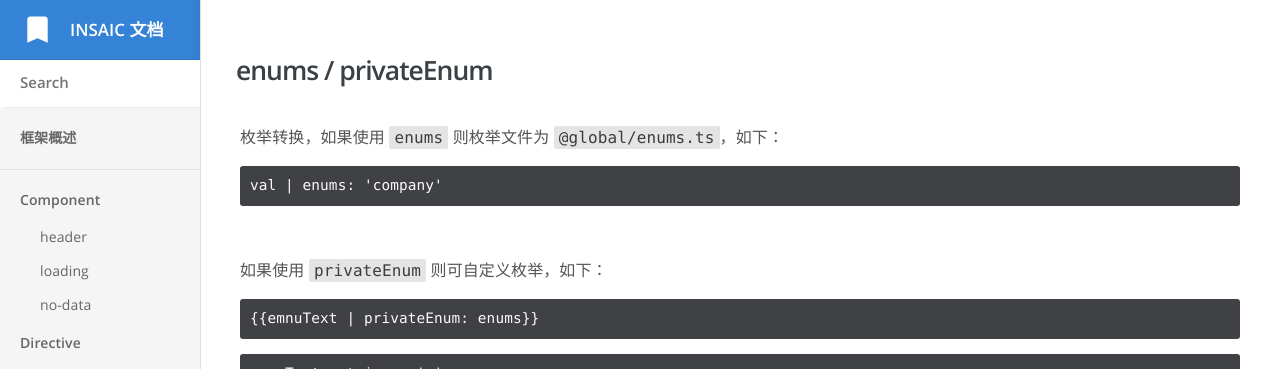
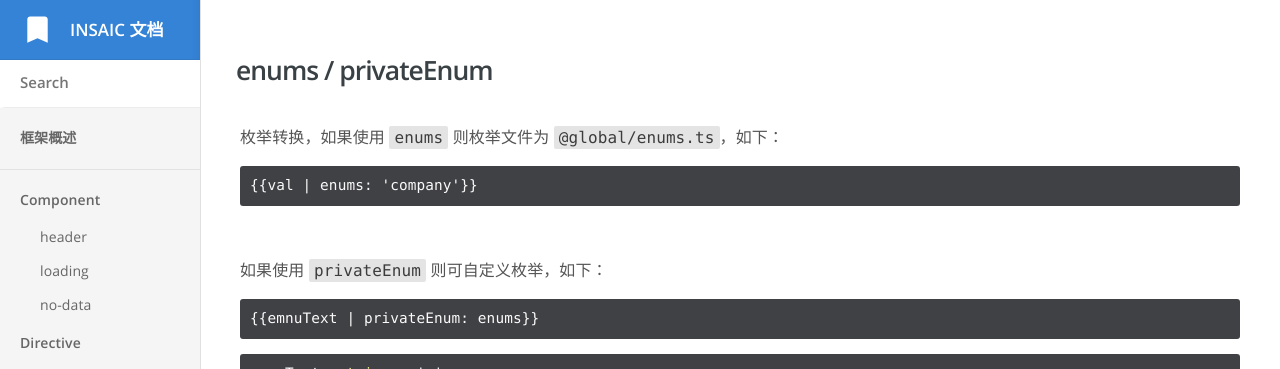
Before and after one commit to insaic/insaic.github.io, a Jekyll site: the page built from _docs/pipe/enums.md, in a window 1280 px wide. Shown: the top 369 px of the page. Built offline with Jekyll 4.4.1, drawn with Linux system fonts in a browser that asks for light colours.

Commit message:
Update enums.md

````diff
--- a/_docs/pipe/enums.md
+++ b/_docs/pipe/enums.md
@@ -7,7 +7,7 @@ order: 1
 枚举转换，如果使用 `enums` 则枚举文件为 `@global/enums.ts`，如下：
 
 ```html
-val | enums: 'company'
+{% raw %}{{val | enums: 'company'}}{% endraw %}
 ```
 
 <br>
````
